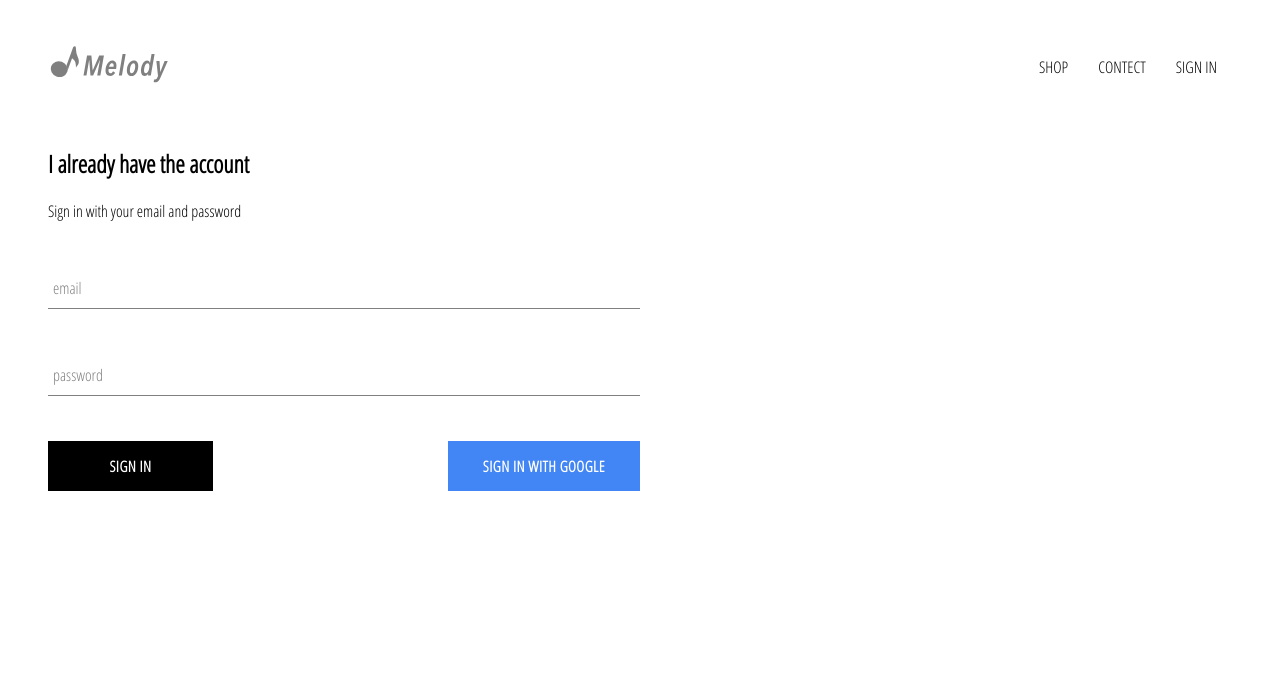
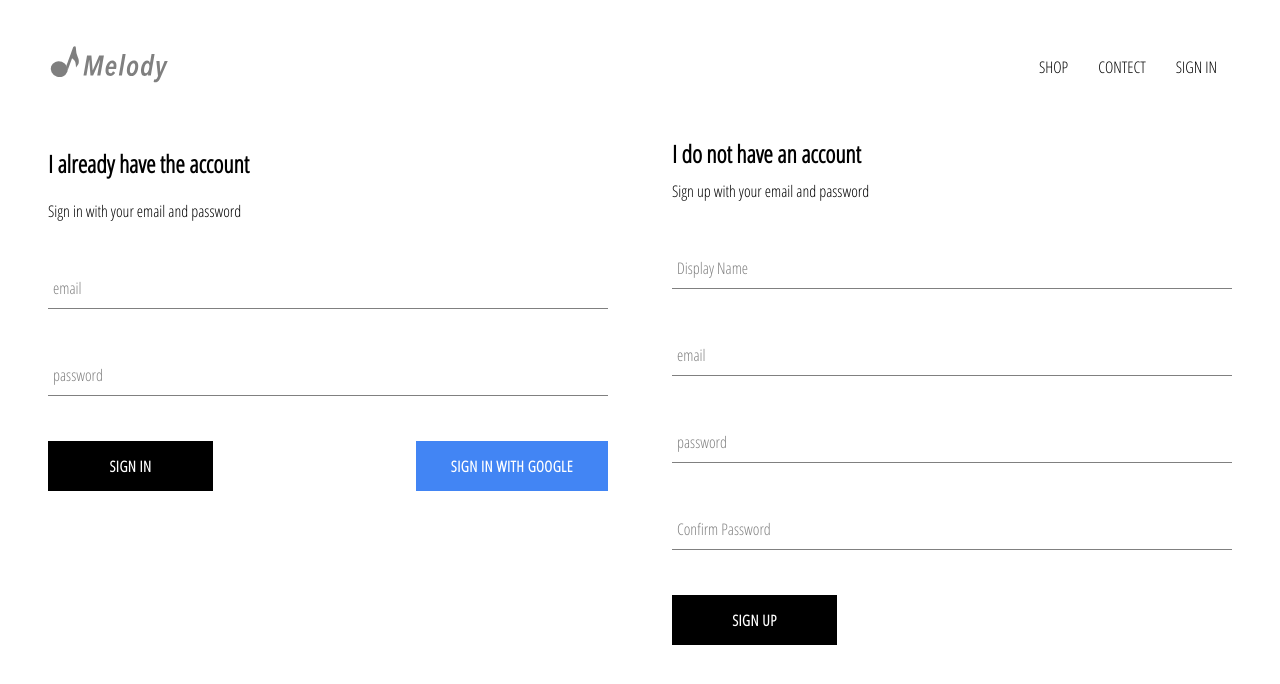
Before and after one commit to zoeMeng1225/melody-clothing, a React (Create React App) app: page /signin in a window 1280 px wide. Shown: the top 684 px of the page. Built offline with nearby package versions, Linux system fonts and the light colour scheme; no server answers.

Commit message:
implemented firebase utils, included ability to store authenticated user

```diff
--- a/src/App.js
+++ b/src/App.js
@@ -6,7 +6,7 @@ import Homepage from './pages/homepage/homepage.component';
 import ShopPgae from './pages/shop/shop.component';
 import Header from './components/header.component/header.component';
 import SigninAndSignup from './pages/signinAndSignup/signinAndSignup.component';
-import {auth} from './firebase/firebase.util';
+import {auth, createUserProfileDocument} from './firebase/firebase.util';
 
 
 //SWITH: give more contril on code
@@ -22,12 +22,26 @@ class App extends React.Component{
   unsubscribeFromAuth = null;
 
   componentDidMount(){
-    auth.onAuthStateChanged(user => {
-      this.setState({currentUser: user});
-      console.log(user)
+    this.unsubscribeFromAuth = auth.onAuthStateChanged(async userAuth => {
+      if(userAuth){ //exist
+          const useRef = await createUserProfileDocument(userAuth);
+          useRef.onSnapshot(snapShot => {
+            // console.log(snapShot.id)
+             this.setState({
+               currentUser: {
+                 id : snapShot.id,
+                 ...snapShot.data()
+               }
+             });
+             console.log(this.state)
+          })
+      }else{
+        this.setState({currentUser:userAuth})
+      }
     })
   }
 
+  //close subscribtion
   componentWillUnmount(){
     this.unsubscribeFromAuth();
   }
--- a/src/components/signin/signin.style.scss
+++ b/src/components/signin/signin.style.scss
@@ -1,8 +1,11 @@
 .sign-in{
+  display: flex;
+  flex-direction: column;
   width: 50%;
+  margin-right: 2em;
 }
 
 .buttons{
   display: flex;
-  justify-content: space-between;
+  justify-content: space-between
 }
--- /dev/null
+++ b/src/components/signup/sign-up.componnent.js
@@ -0,0 +1,107 @@
+import React from 'react';
+
+import FormInput from '../form-input/form-input.conponent';
+import CustomBtn from '../custom-button/custom-button.conponent';
+
+import {auth , createUserProfileDocument} from '../../firebase/firebase.util';
+
+import './sign-up.style.scss';
+
+class SignUp extends React.Component{
+  constructor(){
+    super();
+
+
+    this.state = {
+      displayName: '',
+      email: '',
+      password: '',
+      confirmPassword: ''
+    }
+  }
+
+  handleSubmit = async event => {
+    event.preventDefault();
+    const {displayName, email, password, confirmPassword} = this.state;
+
+    if(password != confirmPassword){
+      alert("password don't match")
+      return; //因为什么都不想做。
+    }
+
+    try{
+      const {user} = await auth.createUserWithEmailAndPassword(
+        email,
+        password
+      );
+
+      await createUserProfileDocument(user, {displayName});
+
+      this.setState({
+        displayName: '',
+        email: '',
+        password: '',
+        confirmPassword: ''
+      })
+    }catch(error){
+      console.error(error)
+    }
+  }
+
+  handleChange = event => {
+    const {name, value} = event.target;
+    this.setState({[name]: value})
+  }
+
+
+
+  render(){
+    const {displayName, email, password, confirmPassword} = this.state;
+    return(
+      <div className = "sign-up">
+        <h2 className = "title">I do not have an account</h2>
+        <span>Sign up with your email and password</span>
+        <form className = "sign-up-form" onSubmit = {this.handleSubmit}>
+          <FormInput
+            type = 'text'
+            name = 'displayName'
+            value = {displayName}
+            label = 'Display Name'
+            onChange = {this.handleChange}
+            required
+          />
+          <FormInput
+            type = 'email'
+            name = 'email'
+            value = {email}
+            label = 'email'
+            onChange = {this.handleChange}
+            required
+          />
+
+          <FormInput
+            type = 'password'
+            name = 'password'
+            value = {password}
+            label = 'password'
+            onChange = {this.handleChange}
+            required
+          />
+
+          <FormInput
+            type = 'password'
+            name = 'confirmPassword'
+            value = {confirmPassword}
+            label = 'Confirm Password'
+            onChange = {this.handleChange}
+            required
+          />
+
+          <CustomBtn type = "submit">Sign up</CustomBtn>
+        </form>
+      </div>
+    )
+  }
+}
+
+export default SignUp;
--- /dev/null
+++ b/src/components/signup/sign-up.style.scss
@@ -0,0 +1,12 @@
+.sign-up {
+  display: flex;
+  flex-direction: column;
+  width: 50%;
+  margin-left: 2em;
+
+
+  .title {
+    margin: 10px 0;
+  }
+
+}
--- a/src/firebase/firebase.util.js
+++ b/src/firebase/firebase.util.js
@@ -5,15 +5,37 @@ import 'firebase/auth';
 
 
 const config = {
-  apiKey: "AIzaSyAX_uU2-sg3L06md9OAxwoMoGcAw0k-pzg",
-  authDomain: "memory-clothing.firebaseapp.com",
-  projectId: "memory-clothing",
-  storageBucket: "memory-clothing.appspot.com",
-  messagingSenderId: "1024158026697",
-  appId: "1:1024158026697:web:30b8c30da6130aa5587618",
-  measurementId: "G-GHKLG1CJ1M"
+    apiKey: "AIzaSyBX6mWiCdS7yBaK5k9gfLQV9ihvgrdXWQs",
+    authDomain: "melody-db.firebaseapp.com",
+    projectId: "melody-db",
+    storageBucket: "melody-db.appspot.com",
+    messagingSenderId: "415771776833",
+    appId: "1:415771776833:web:552bcd00073cbb0b0073c0",
+    measurementId: "G-2JD7HFL6JQ"
 };
 
+export const createUserProfileDocument = async (userAuth, addtionalData) => {
+  if(!userAuth) return;
+  const userRef = firestore.doc(`users/${userAuth.uid}`);
+  const snapShot = await userRef.get();
+  if(!snapShot.exists){
+    const {displayName, email} = userAuth;
+    const createdAt = new Date();
+
+    try{
+      await userRef.set({
+        displayName,
+        email,
+        createdAt,
+        ...addtionalData
+      })
+    }catch(error){
+      console.log('error create user', error.message)
+    }
+  }
+
+  return userRef;
+}
 
 firebase.initializeApp(config);
 
--- a/src/pages/signinAndSignup/signinAndSignup.component.js
+++ b/src/pages/signinAndSignup/signinAndSignup.component.js
@@ -3,11 +3,14 @@ import React from 'react';
 import './signinAndSignup.style.scss';
 
 import Signin from '../../components/signin/signin.component';
+import Signup from '../../components/signup/sign-up.componnent';
 
 const SigninAndSignup = () => {
   return(
       <div className = "signinAndsignup">
         <Signin/>
+        <Signup/>
+
       </div>
   )
 }
--- a/src/pages/signinAndSignup/signinAndSignup.style.scss
+++ b/src/pages/signinAndSignup/signinAndSignup.style.scss
@@ -1,4 +1,3 @@
 .signinAndsignup{
   display: flex;
-  flex-direction: column;
 }
```
Also changed, not shown: 1 other file (tests, documents, lock files or other folders).
